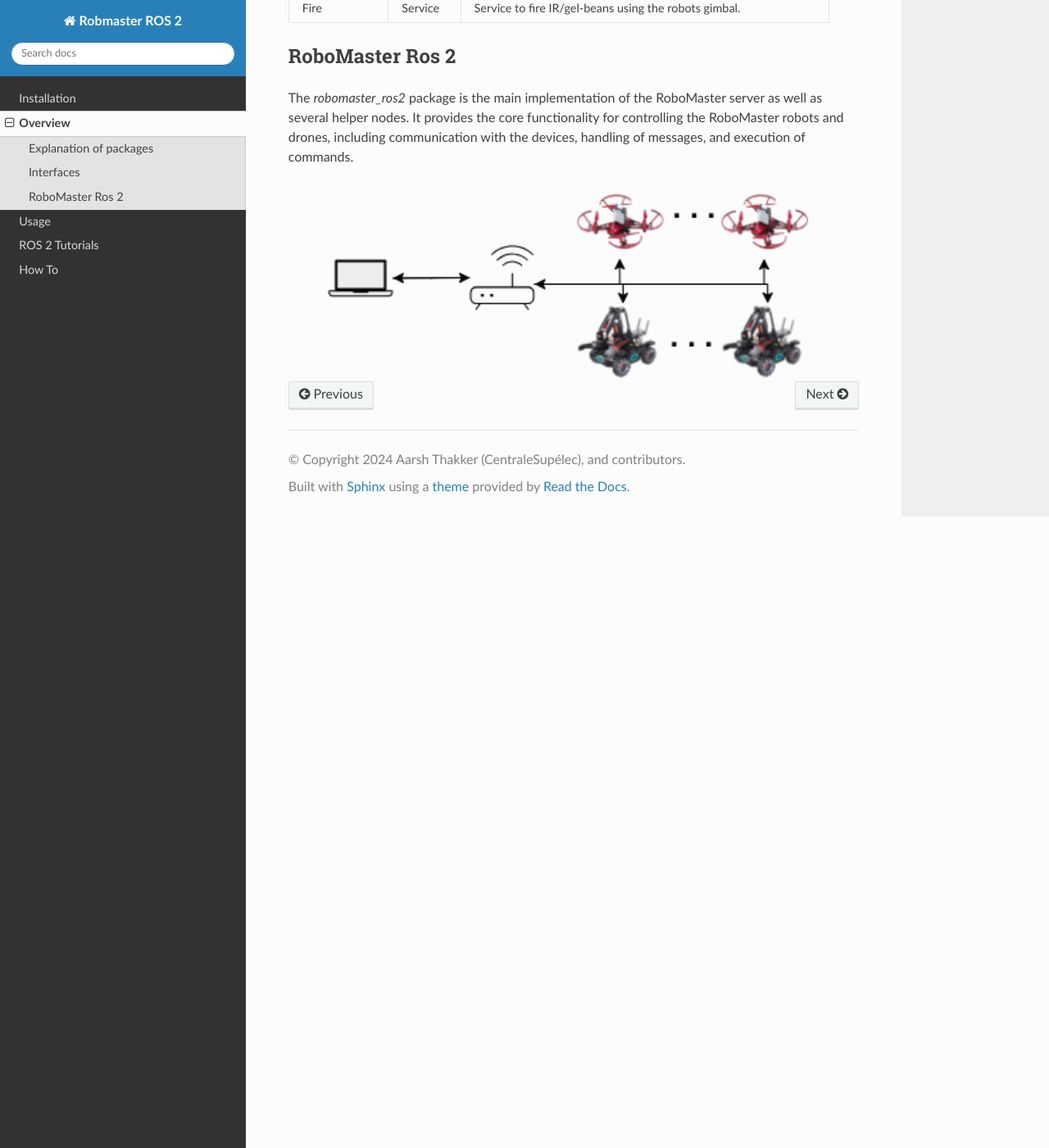
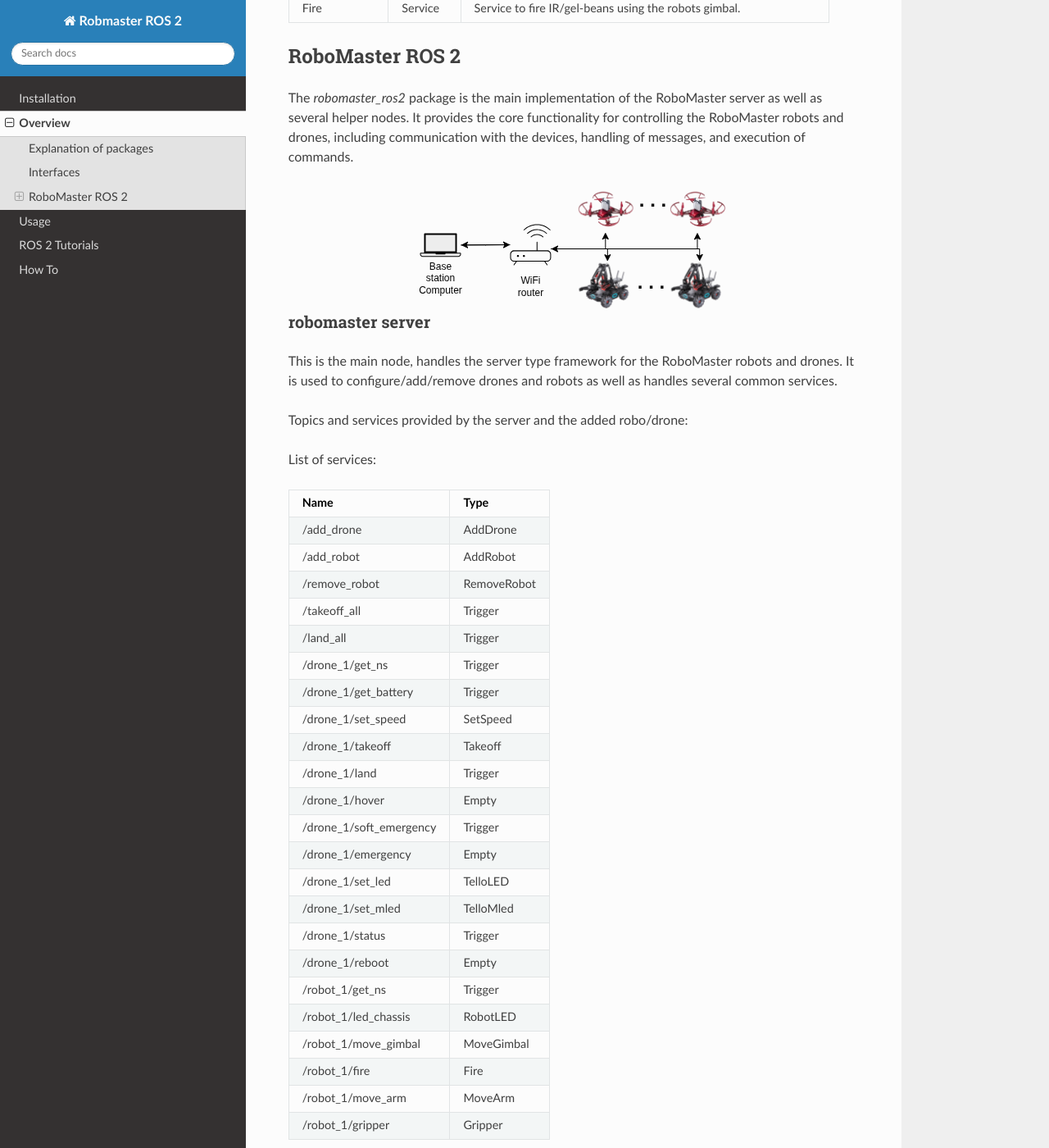
Before and after one commit to L2S-lab/robomaster_ros2, a Sphinx documentation site: the page built from docs/overview.rst, in a window 1280 px wide and 1400 px high, scrolled down 1214 px. Shown: the whole window at 82% size. Built offline with Sphinx 7.4.7 and the Read the Docs theme 3.1.0, drawn with Linux system fonts in a browser that asks for light colours; formulas are drawn with MathJax 3; pages that are not in the unit, such as notebooks, are missing from menus; some of the changed text lies outside the part shown.

Commit message:
update docs

```diff
--- a/docs/installation.rst
+++ b/docs/installation.rst
@@ -12,7 +12,7 @@
 ====== ======== ======
 
 .. warning::
-   Avoid using a virtual machine if possible: they add additional latency and might cause issues with the visualization tools.
+   Avoid using a virtual machine if possible: they add additional latency and might cause issues with the network setup.
 
 First Installation
 ------------------
--- a/docs/overview.rst
+++ b/docs/overview.rst
@@ -57,12 +57,102 @@
 +---------------------+----------+-------------------------------------------------------------------+
 
 
-RoboMaster Ros 2
+RoboMaster ROS 2
 ----------------
 
 The `robomaster_ros2` package is the main implementation of the RoboMaster server as well as several helper nodes. It provides the core functionality for controlling the RoboMaster robots and drones, including communication with the devices, handling of messages, and execution of commands.
 
 .. image:: images/connection.png
-   :width: 600px
-   :align: center
-   :alt: Connection overview
+    :align: center
+    :alt: Connection overview
+
+robomaster server
+^^^^^^^^^^^^^^^^^
+
+This is the main node, handles the server type framework for the RoboMaster robots and drones. It is used to configure/add/remove drones and robots as well as handles several common services.
+
+Topics and services provided by the server and the added robo/drone:
+
+List of services:
+
++---------------------------+-------------+
+| **Name**                  | **Type**    |
++===========================+=============+
+| /add_drone                | AddDrone    |
++---------------------------+-------------+
+| /add_robot                | AddRobot    |
++---------------------------+-------------+
+| /remove_robot             | RemoveRobot |
++---------------------------+-------------+
+| /takeoff_all              | Trigger     |
++---------------------------+-------------+
+| /land_all                 | Trigger     |
++---------------------------+-------------+
+| /drone_1/get_ns           | Trigger     |
++---------------------------+-------------+
+| /drone_1/get_battery      | Trigger     |
++---------------------------+-------------+
+| /drone_1/set_speed        | SetSpeed    |
++---------------------------+-------------+
+| /drone_1/takeoff          | Takeoff     |
++---------------------------+-------------+
+| /drone_1/land             | Trigger     |
++---------------------------+-------------+
+| /drone_1/hover            | Empty       |
++---------------------------+-------------+
+| /drone_1/soft_emergency   | Trigger     |
++---------------------------+-------------+
+| /drone_1/emergency        | Empty       |
++---------------------------+-------------+
+| /drone_1/set_led          | TelloLED    |
++---------------------------+-------------+
+| /drone_1/set_mled         | TelloMled   |
++---------------------------+-------------+
+| /drone_1/status           | Trigger     |
++---------------------------+-------------+
+| /drone_1/reboot           | Empty       |
++---------------------------+-------------+
+| /robot_1/get_ns           | Trigger     |
++---------------------------+-------------+
+| /robot_1/led_chassis      | RobotLED    |
++---------------------------+-------------+
+| /robot_1/move_gimbal      | MoveGimbal  |
++---------------------------+-------------+
+| /robot_1/fire             | Fire        |
++---------------------------+-------------+
+| /robot_1/move_arm         | MoveArm     |
++---------------------------+-------------+
+| /robot_1/gripper          | Gripper     |
++---------------------------+-------------+
+
+List of topics (published/subscribed):
+
++------------------------------+-------------------+
+| **Name**                     | **Type**          |
++==============================+===================+
+| /drone_1/rmtt_server/pose    | Pose              |
++------------------------------+-------------------+
+| /drone_1/front_tof           | Range             |
++------------------------------+-------------------+
+| /drone_1/bottom_tof          | Range             |
++------------------------------+-------------------+
+| /drone_1/imu                 | Imu               |
++------------------------------+-------------------+
+| /drone_1/attitude            | QuaternionStamped |
++------------------------------+-------------------+
+| /drone_1/baro                | FluidPressure     |
++------------------------------+-------------------+
+| /drone_1/mpad                | TelloMpad         |
++------------------------------+-------------------+
+| /drone_1/image               | Image             |
++------------------------------+-------------------+
+| /drone_1/cmd_vel             | Twist             |
++------------------------------+-------------------+
+| /drone_1/external_position   | PoseStamped       |
++------------------------------+-------------------+
+| /robot_1/arm_position        | PointStamped      |
++------------------------------+-------------------+
+| /robot_1/gimbal_cmd_vel      | GimbalVel         |
++------------------------------+-------------------+
+| /robot_1/cmd_vel             | Twist             |
++------------------------------+-------------------+
```
Also changed, not shown: docs/images/connection.png.
